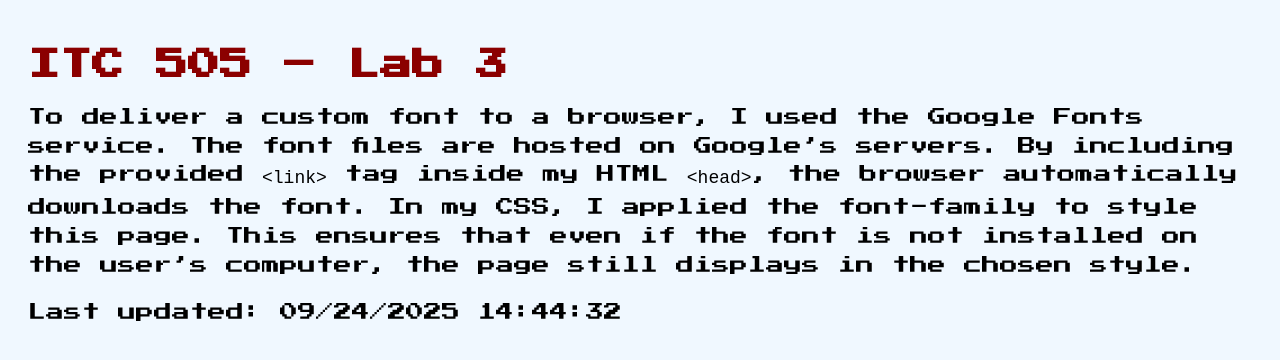
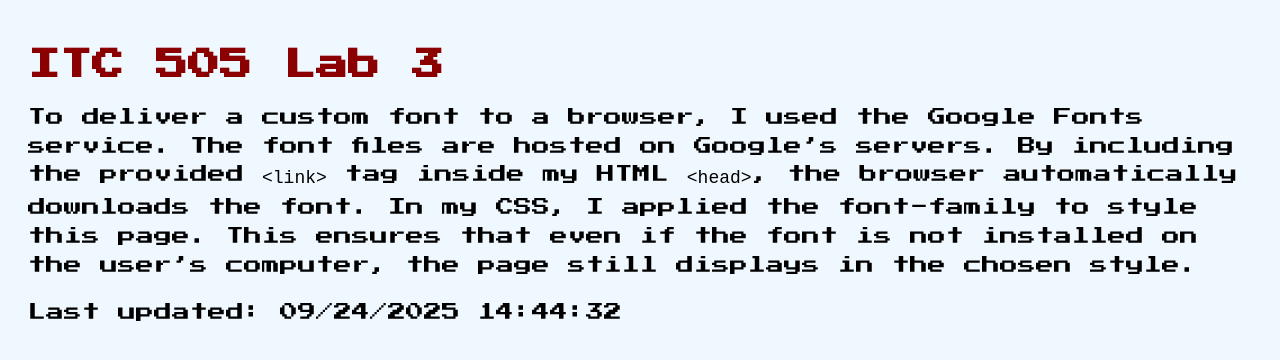
Before and after one commit to humayco/NACWebApp, a plain HTML site: page ITC505/lab-3/index.html in a window 1280 px wide. Drawn offline with Linux system fonts and the light colour scheme.

Commit message:
lab-3 assignment

```diff
--- a/ITC505/lab-3/index.html
+++ b/ITC505/lab-3/index.html
@@ -19,7 +19,7 @@
     </style>
 </head>
 <body>
-    <h1>ITC 505 – Lab 3</h1>
+    <h1>ITC 505  Lab 3</h1>
     <p>
         To deliver a custom font to a browser, I used the Google Fonts service.
         The font files are hosted on Google’s servers. By including the provided
```
